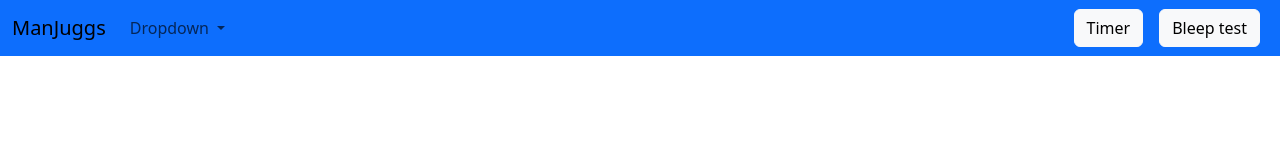
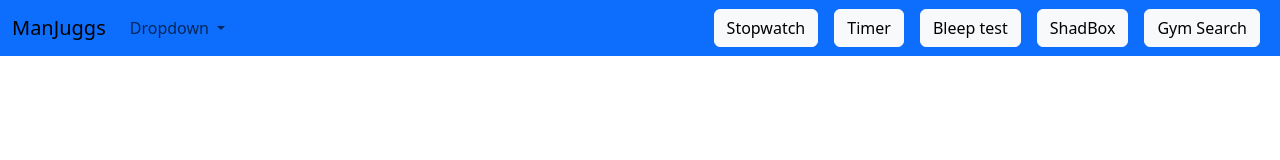
Before and after one commit to StevieBrooks/manJuggs, a plain HTML site: page index.html in a window 1280 px wide. Drawn offline with nearby package versions, Linux system fonts and the light colour scheme.

Commit message:
add more buttons

```diff
--- a/index.html
+++ b/index.html
@@ -39,8 +39,11 @@
               </li>
             </ul>
           </div>
+          <button type="button" class="btn btn-light mx-2">Stopwatch</button>
           <button type="button" class="btn btn-light mx-2">Timer</button>
           <button type="button" class="btn btn-light mx-2">Bleep test</button>
+          <button type="button" class="btn btn-light mx-2">ShadBox</button>
+          <button type="button" class="btn btn-light mx-2">Gym Search</button>
         </div>
       </nav>
 
```
